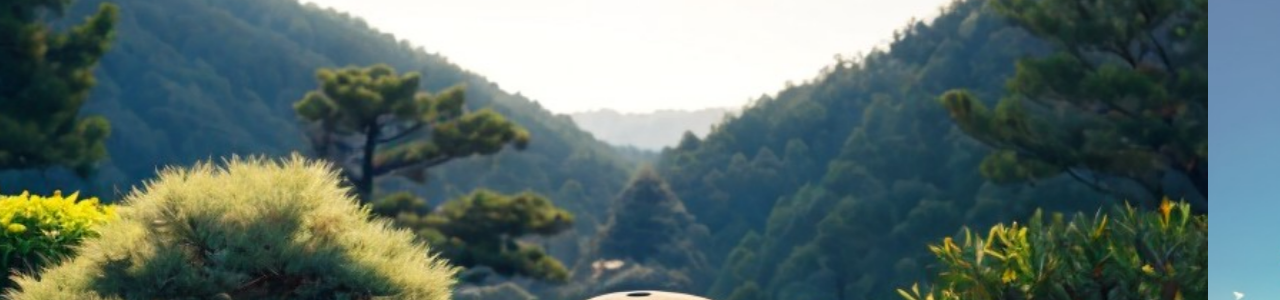
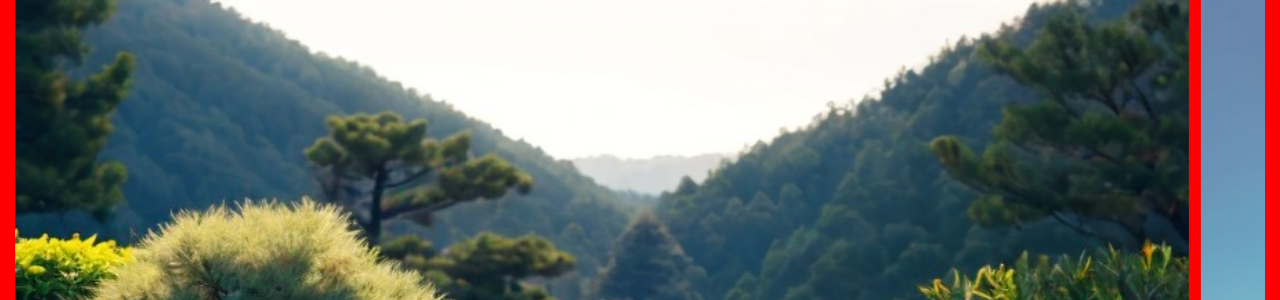
Before and after one commit to mariakimm/ZenAuraMind, a plain HTML site: page index.html in a window 1280 px wide. Shown: the part 411-711 px from the top of the page. Drawn offline with nearby package versions, Linux system fonts and the light colour scheme; a web font is replaced by a local one.

Commit message:
cambios conflicto git

```diff
--- a/css/styling.css
+++ b/css/styling.css
@@ -3,7 +3,7 @@
     margin: 0px;
     padding: 0px;
     box-sizing: border-box;
-/*     border: 3px solid red; */
+    border: 3px solid red;
 }
 
 h1 {
```
